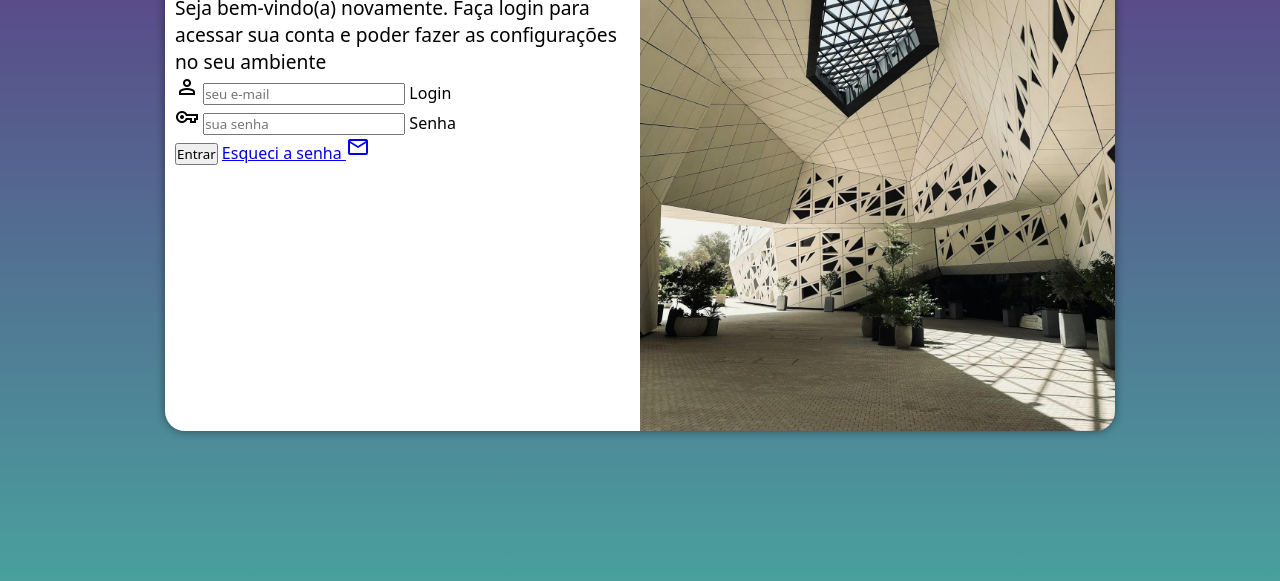
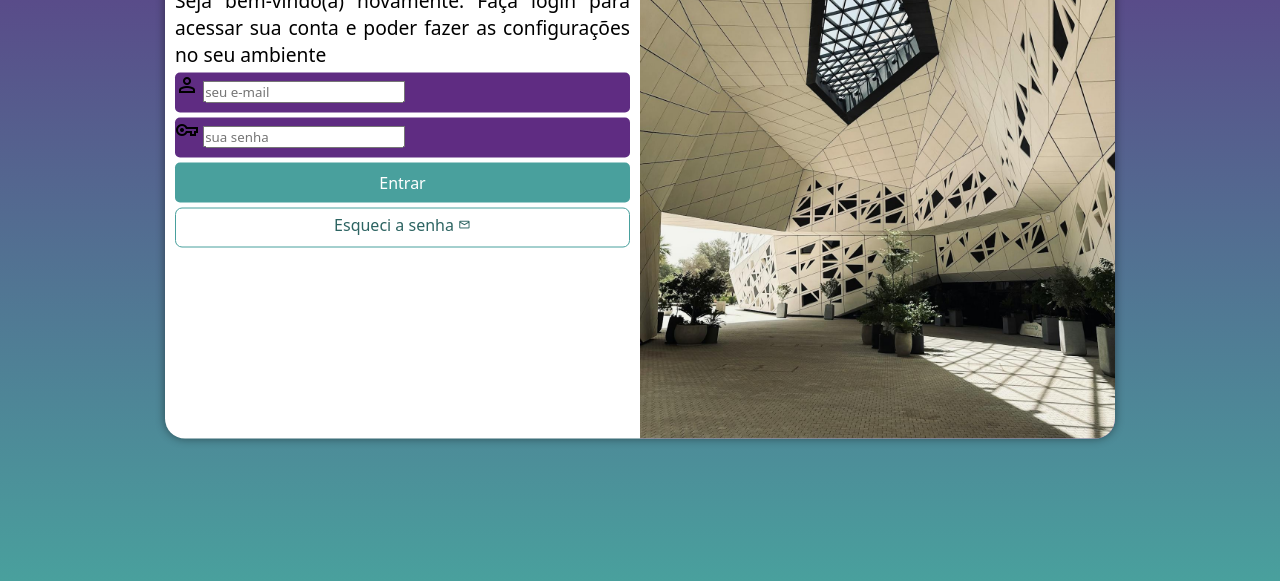
Before and after one commit to D3nilsonFrancisco/projeto-login, a plain HTML site: page index.html in a window 1280 px wide. Shown: the part 219-800 px from the top of the page. Drawn offline with nearby package versions, Linux system fonts and the light colour scheme.

Commit message:
estilizei o forulário

```diff
--- a/estilos/style.css
+++ b/estilos/style.css
@@ -26,7 +26,7 @@ main{
     width: 100vw;
 }
 
-section{
+section#Login{
     position: absolute;
     top: 50%;
     left: 50%;
@@ -35,7 +35,7 @@ section{
 
     background-color: white;
     width: 250px;
-    height: 500px;
+    height: 515px;
     border-radius: 20px;
     box-shadow: 0px 0px 10px rgba(0, 0, 0, 0.450);
 
@@ -64,4 +64,57 @@ section{
 
    div#formulario > p{
         font-size: .8em;
+        text-align: justify;
    }
+
+   form > div.campo{
+    background-color: #5f2c82;
+    display: block;
+    width: 100%;
+    height: 40px;
+    border-radius: 5px;
+    margin: 5px 0px;
+   }
+
+   div.campo >  label{
+    display: none;
+   }
+
+   form > input[type=submit]{
+    display: block;
+    font-size: 1em;
+    width: 100%;
+    height: 40px;
+    background-color: #49a09d;
+    color: white;
+    border: none;
+    border-radius: 5px;
+    cursor: pointer;
+   }
+
+   form > input[type=submit]:hover{
+    background-color: #2d6462;
+   }
+
+   form > a.botao{
+    display: block;
+    text-align: center;
+    font-size: 1em;
+    width: 100%;
+    height: 40px;
+    margin-top: 5px;
+    padding-top: 5px;
+    background-color: white;
+    border: 1px solid #49a09d;
+    border-radius: 7px;
+    text-decoration: none;
+    color: #2d6462;
+   }
+
+   form > a.botao:hover{
+    background-color: #6cd3cf;
+   }
+
+   form > a.botao > span{
+    font-size: 0.8em;
+   }
--- a/index.html
+++ b/index.html
@@ -30,7 +30,7 @@
                          <label for="isenha">Senha</label>
                     </div>
                     <input type="submit" value="Entrar">
-                    <a href="esqueci.html">Esqueci a senha  <span class="material-symbols-outlined">mail</span>
+                    <a href="esqueci.html" class="botao">Esqueci a senha  <span class="material-symbols-outlined">mail</span>
                     </a>
                 </form>
             </div>
```
